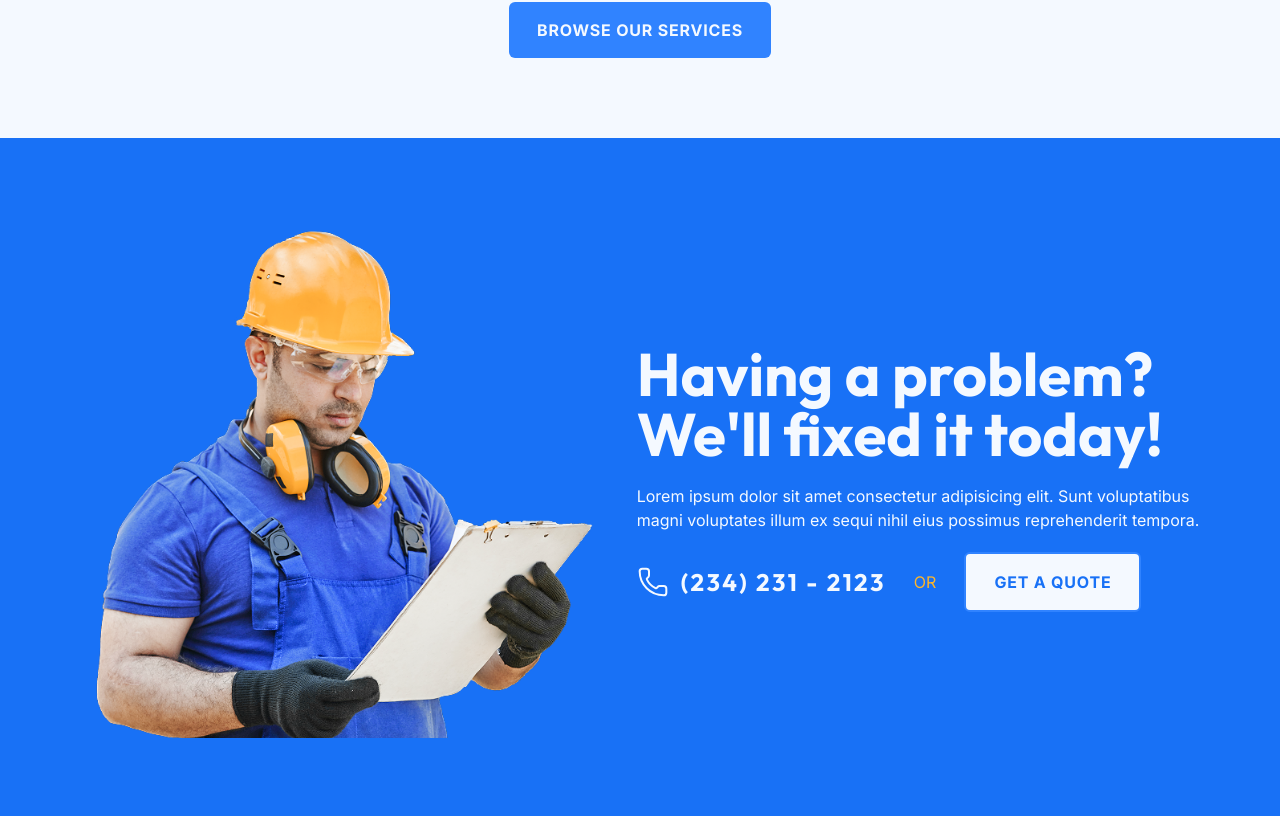
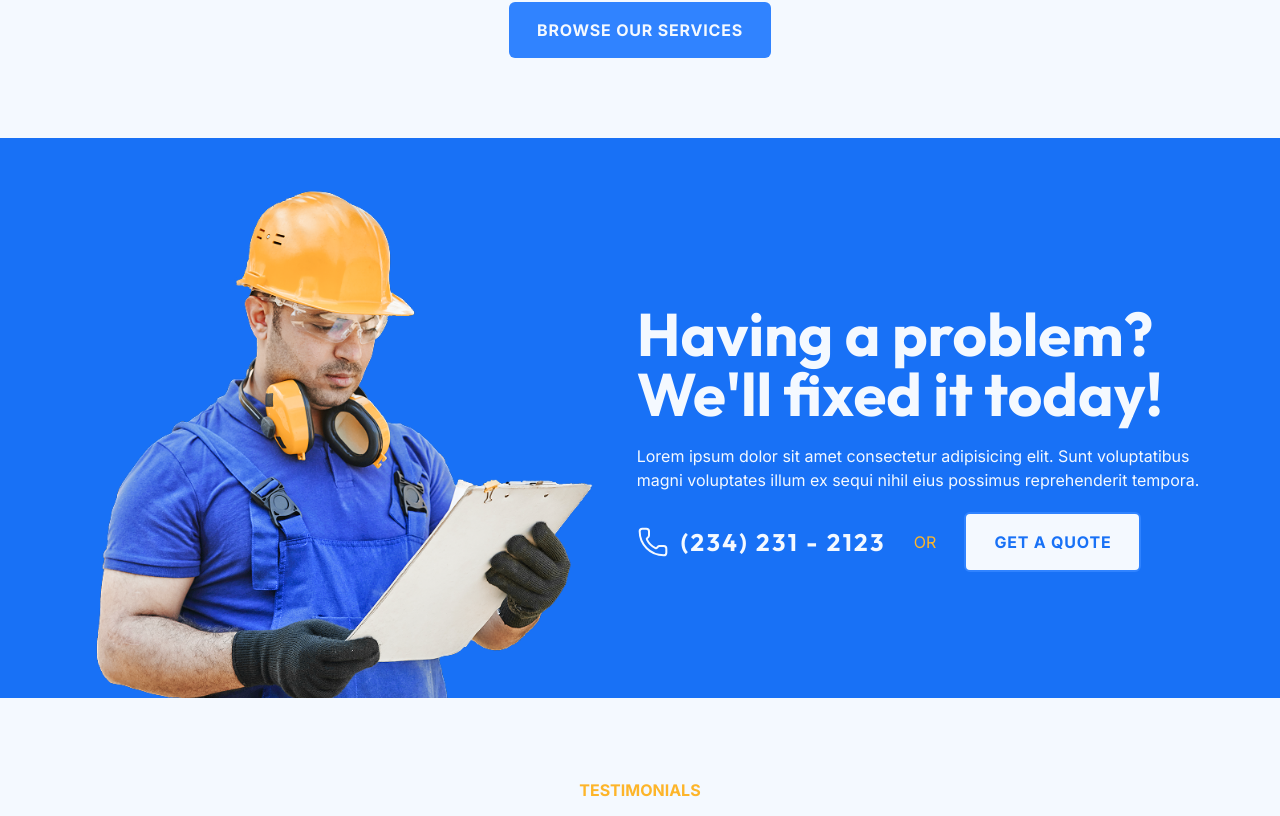
Before and after one commit to MuhammadAunR/Plumbing-X, a Next.js app: page / in a window 1280 px wide. Shown: the part 2864-3680 px from the top of the page. Built offline with nearby package versions, Linux system fonts and the light colour scheme.

Commit message:
refactor: padding and flex alignment

```diff
--- a/components/ProblemFixSection.js
+++ b/components/ProblemFixSection.js
@@ -10,13 +10,13 @@ const ProblemFixSection = () => {
     return (
         <div className='bg-hover text-light'>
             <Container>
-                <section className='py-20 flex items-center justify-center gap-10 max-lg:flex-col'>
+                <section className='pt-10 flex items-center justify-center gap-10 max-lg:flex-col-reverse'>
                     <motion.div
                         initial={{ opacity: 0, x: -30 }}
                         whileInView={{ opacity: 1, x: 0 }}
                         transition={{ duration: 0.90, delay: 0.1 }}
                         viewport={{ once: true }}
-                        className='relative w-full h-100 md:w-130 md:h-130 rounded-xl overflow-hidden'>
+                        className='relative w-full h-100 md:w-130 md:h-130'>
                         <Image
                             src={'/problem-fix-sec.png'}
                             alt='Eng'
```
